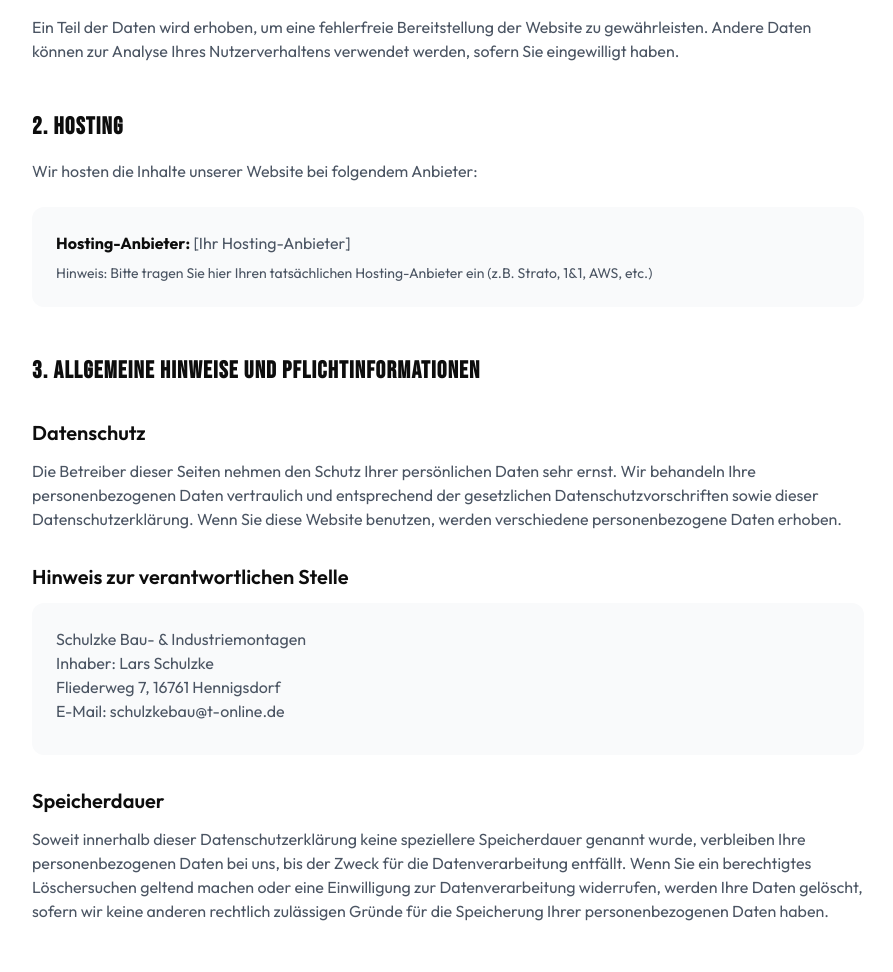
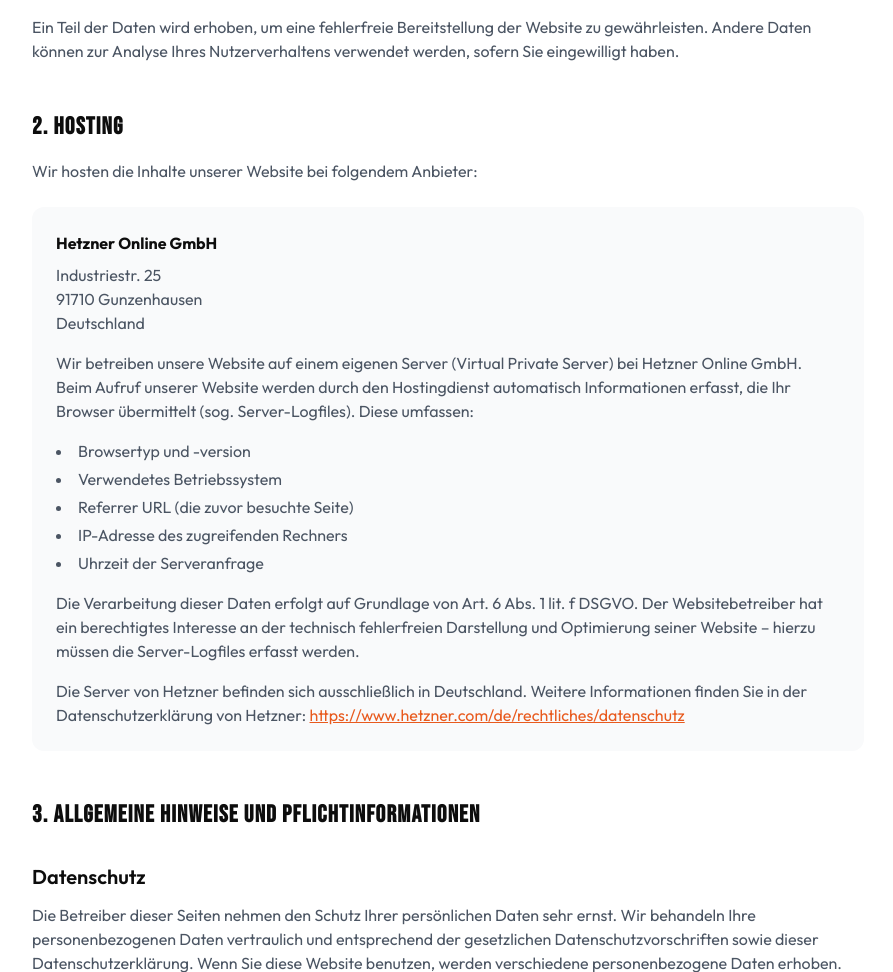
Before and after one commit to Jayloxxx/SCHULZKE, a Flask app: page /datenschutz in a window 1280 px wide. Shown: the part 985-1957 px from the top of the page, without its empty margins (192-1085 px from the left). Run offline with Flask 3, Linux system fonts and the light colour scheme; some libraries are stand-ins or nearby versions.

Commit message:
Update privacy policy with Hetzner hosting information
- Add Hetzner Online GmbH as hosting provider
- Include server location (Germany)
- Add GDPR-compliant server logfile information
- Link to Hetzner's privacy policy

🤖 Generated with [Claude Code](https://claude.com/claude-code)

Co-Authored-By: Claude Opus 4.5 <noreply@anthropic.com>

```diff
--- a/templates/datenschutz.html
+++ b/templates/datenschutz.html
@@ -78,11 +78,34 @@
 
             <div class="bg-gray-50 rounded-xl p-6 mb-6">
                 <p class="text-gray-600 mb-2">
-                    <strong class="text-dark-900">Hosting-Anbieter:</strong> [Ihr Hosting-Anbieter]
+                    <strong class="text-dark-900">Hetzner Online GmbH</strong>
                 </p>
-                <p class="text-gray-600 text-sm">
-                    Hinweis: Bitte tragen Sie hier Ihren tatsächlichen Hosting-Anbieter ein
-                    (z.B. Strato, 1&1, AWS, etc.)
+                <p class="text-gray-600 mb-4">
+                    Industriestr. 25<br>
+                    91710 Gunzenhausen<br>
+                    Deutschland
+                </p>
+                <p class="text-gray-600 mb-4">
+                    Wir betreiben unsere Website auf einem eigenen Server (Virtual Private Server) bei Hetzner Online GmbH.
+                    Beim Aufruf unserer Website werden durch den Hostingdienst automatisch Informationen erfasst,
+                    die Ihr Browser übermittelt (sog. Server-Logfiles). Diese umfassen:
+                </p>
+                <ul class="list-disc list-inside text-gray-600 mb-4 space-y-1">
+                    <li>Browsertyp und -version</li>
+                    <li>Verwendetes Betriebssystem</li>
+                    <li>Referrer URL (die zuvor besuchte Seite)</li>
+                    <li>IP-Adresse des zugreifenden Rechners</li>
+                    <li>Uhrzeit der Serveranfrage</li>
+                </ul>
+                <p class="text-gray-600 mb-4">
+                    Die Verarbeitung dieser Daten erfolgt auf Grundlage von Art. 6 Abs. 1 lit. f DSGVO.
+                    Der Websitebetreiber hat ein berechtigtes Interesse an der technisch fehlerfreien Darstellung
+                    und Optimierung seiner Website – hierzu müssen die Server-Logfiles erfasst werden.
+                </p>
+                <p class="text-gray-600">
+                    Die Server von Hetzner befinden sich ausschließlich in Deutschland.
+                    Weitere Informationen finden Sie in der Datenschutzerklärung von Hetzner:
+                    <a href="https://www.hetzner.com/de/rechtliches/datenschutz" target="_blank" rel="noopener noreferrer" class="text-primary-500 hover:text-primary-600 underline">https://www.hetzner.com/de/rechtliches/datenschutz</a>
                 </p>
             </div>
 
```
